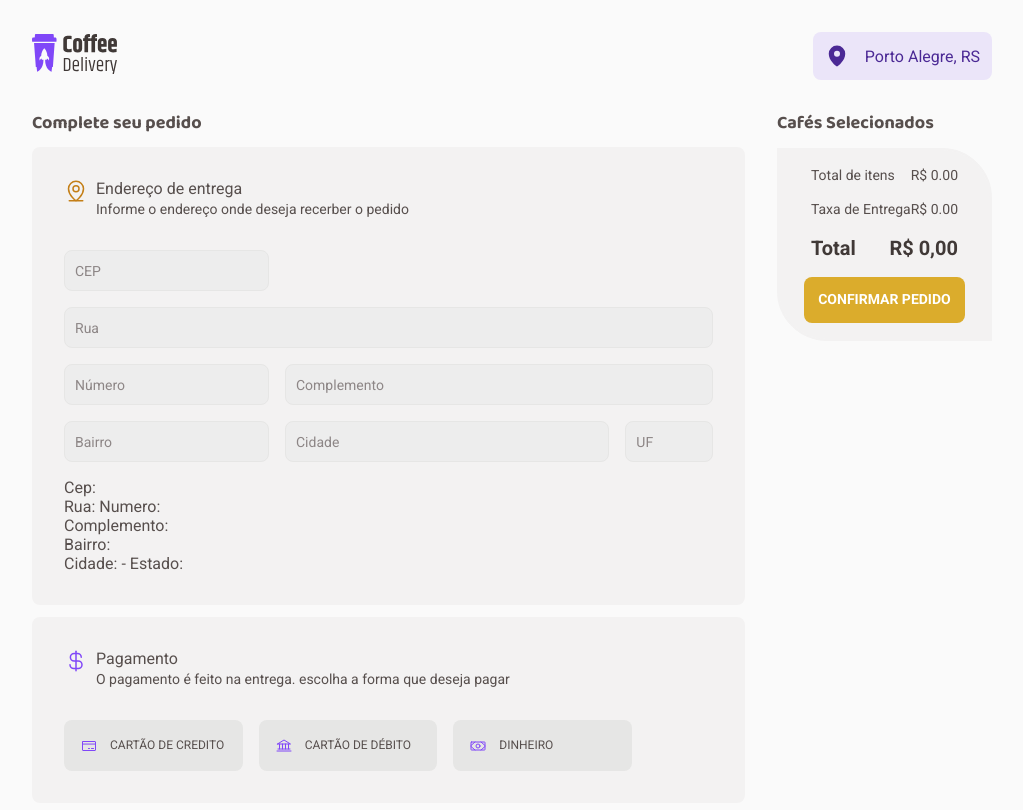
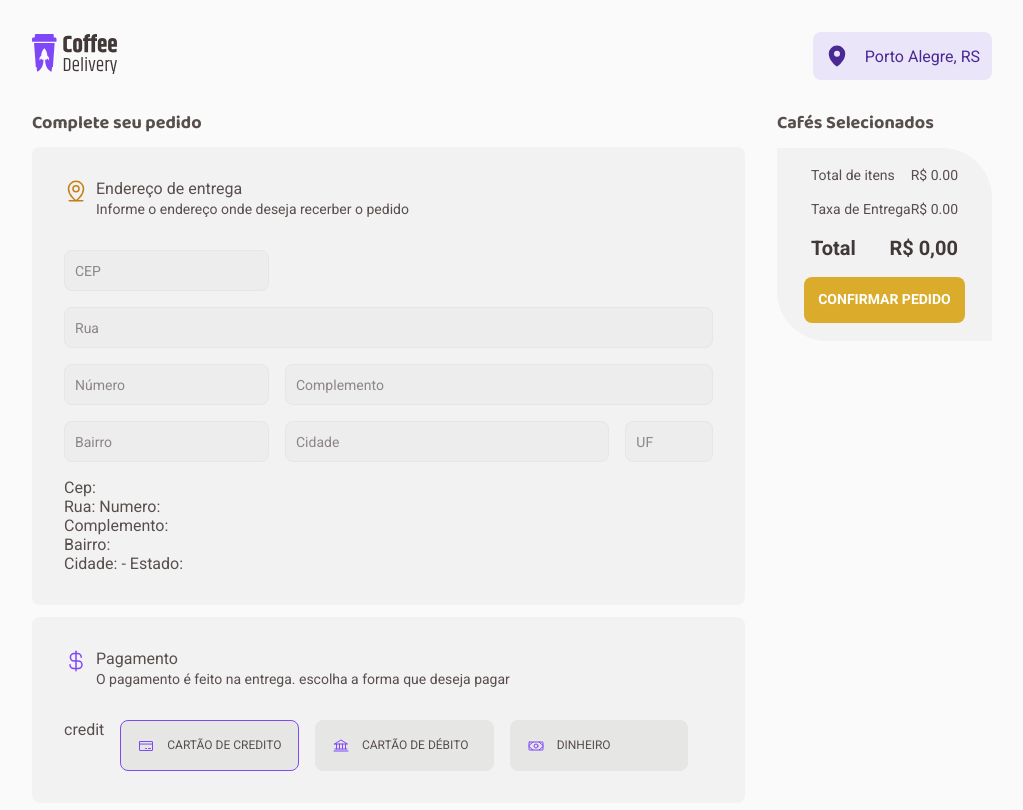
Before and after one commit to gabriel06089/Desafio-02-Cofee-Delivery, a React (Vite) app in the folder desafio-02-coffee-delivery/: page /checkout in a window 1280 px wide. Shown: the top 810 px of the page, without its empty margins (128-1151 px from the left). Built offline with nearby package versions, Linux system fonts and the light colour scheme.

Commit message:
Finalizando tela de checkout

```diff
--- a/desafio-02-coffee-delivery/src/contexts/CartContext.tsx
+++ b/desafio-02-coffee-delivery/src/contexts/CartContext.tsx
@@ -45,6 +45,7 @@ interface Address {
   city: string
   state: string
 }
+type PaymentOption = 'credit' | 'debit' | 'cash'
 
 type CoffeeContextType = {
   coffeeList: Coffee[]
@@ -58,6 +59,8 @@ type CoffeeContextType = {
   handleDecrement: (index: number) => void
   handleRemoveFromCart: (index: number) => void
   calculateTotal: () => number
+  paymentOption: PaymentOption
+  setPaymentOption: React.Dispatch<React.SetStateAction<PaymentOption>>
 }
 
 export const CoffeeContext = createContext<CoffeeContextType>({
@@ -80,6 +83,8 @@ export const CoffeeContext = createContext<CoffeeContextType>({
   handleDecrement: () => {},
   handleRemoveFromCart: () => {},
   calculateTotal: () => 0,
+  paymentOption: 'credit',
+  setPaymentOption: () => {},
 })
 
 type Props = {
@@ -234,6 +239,13 @@ const CartProvider = ({ children }: Props) => {
 
   const [orders, setOrders] = useState<Order[]>([])
 
+  const [paymentOption, setPaymentOption] = useState<PaymentOption>('credit')
+
+  const value = {
+    paymentOption,
+    setPaymentOption,
+  }
+
   const calculateTotal = () => {
     let total = 0
     orders.forEach((order) => {
@@ -297,6 +309,11 @@ const CartProvider = ({ children }: Props) => {
     const { name, value } = event.target
     setAddress({ ...address, [name]: value })
   }
+  const handlePaymentOptionChange = (
+    event: React.ChangeEvent<HTMLInputElement>,
+  ) => {
+    setPaymentOption(event.target.value as PaymentOption)
+  }
 
   const contextValue: CoffeeContextType = {
     coffeeList,
@@ -310,6 +327,8 @@ const CartProvider = ({ children }: Props) => {
     handleDecrement,
     handleRemoveFromCart,
     calculateTotal,
+    paymentOption,
+    setPaymentOption,
   }
   return (
     <CoffeeContext.Provider value={contextValue}>
--- a/desafio-02-coffee-delivery/src/pages/Checkout/components/Paymentcard/index.tsx
+++ b/desafio-02-coffee-delivery/src/pages/Checkout/components/Paymentcard/index.tsx
@@ -6,7 +6,24 @@ import {
   PaymentMethodContainer,
   PaymentComponent,
 } from './styles'
+import { CoffeeContext } from '../../../../contexts/CartContext'
+import { useContext, useState } from 'react'
 export function PaymentCard() {
+  const { paymentOption, setPaymentOption } = useContext(CoffeeContext)
+  const [selectedOption, setSelectedOption] = useState(paymentOption)
+
+  const handleCreditCardClick = () => {
+    setPaymentOption('credit')
+  }
+
+  const handleDebitCardClick = () => {
+    setPaymentOption('debit')
+  }
+
+  const handleCashClick = () => {
+    setPaymentOption('cash')
+  }
+
   return (
     <PaymentComponent>
       <SvgContainer>
@@ -22,15 +39,26 @@ export function PaymentCard() {
         </span>
       </SvgContainer>
       <PaymentMethodContainer>
-        <DivPaymentOption>
+        <div>{paymentOption}</div>
+        <DivPaymentOption
+          selected={paymentOption === 'credit'}
+          onClick={handleCreditCardClick}
+        >
           <CreditCard size={16} />
+
           <span>CARTÃO DE CREDITO</span>
         </DivPaymentOption>
-        <DivPaymentOption>
+        <DivPaymentOption
+          selected={paymentOption === 'debit'}
+          onClick={handleDebitCardClick}
+        >
           <Bank size={16} />
           <span>CARTÃO DE DÉBITO</span>
         </DivPaymentOption>
-        <DivPaymentOption>
+        <DivPaymentOption
+          selected={paymentOption === 'cash'}
+          onClick={handleCashClick}
+        >
           <Money size={16} />
           <span>DINHEIRO</span>
         </DivPaymentOption>
--- a/desafio-02-coffee-delivery/src/pages/Checkout/components/Paymentcard/styles.ts
+++ b/desafio-02-coffee-delivery/src/pages/Checkout/components/Paymentcard/styles.ts
@@ -22,6 +22,22 @@ export const PaymentComponent = styled.div`
   align-items: center;
   justify-content: center;
   border-radius: 8px;
+
+  button {
+    background-color: transparent;
+    border: none;
+    color: #333;
+    cursor: pointer;
+    font-size: 16px;
+    margin-right: 16px;
+    padding: 8px;
+    transition: background-color 0.2s ease;
+  }
+
+  button.selected {
+    background-color: #333;
+    color: #fff;
+  }
 `
 export const SvgPayment = styled.div`
   svg {
@@ -34,7 +50,7 @@ export const PaymentMethodContainer = styled.div`
   gap: 1rem;
 `
 
-export const DivPaymentOption = styled.div`
+export const DivPaymentOption = styled.div<{ selected: boolean }>`
   display: flex;
   flex-direction: row;
   align-items: center;
@@ -47,8 +63,13 @@ export const DivPaymentOption = styled.div`
 
   width: 11.167rem;
   height: 3.188rem;
-
+  border: 1px solid
+    ${(props) =>
+      props.selected ? props.theme.purple : props.theme['base-button']};
   background: ${(props) => props.theme['base-button']};
+  color: ${(props) => props.theme['base-text']};
+  cursor: pointer;
+  transition: background-color 0.2s ease;
   svg {
     color: ${(props) => props.theme.purple};
   }
```
Also changed, not shown: 1 other file (tests, documents, lock files or other folders).
